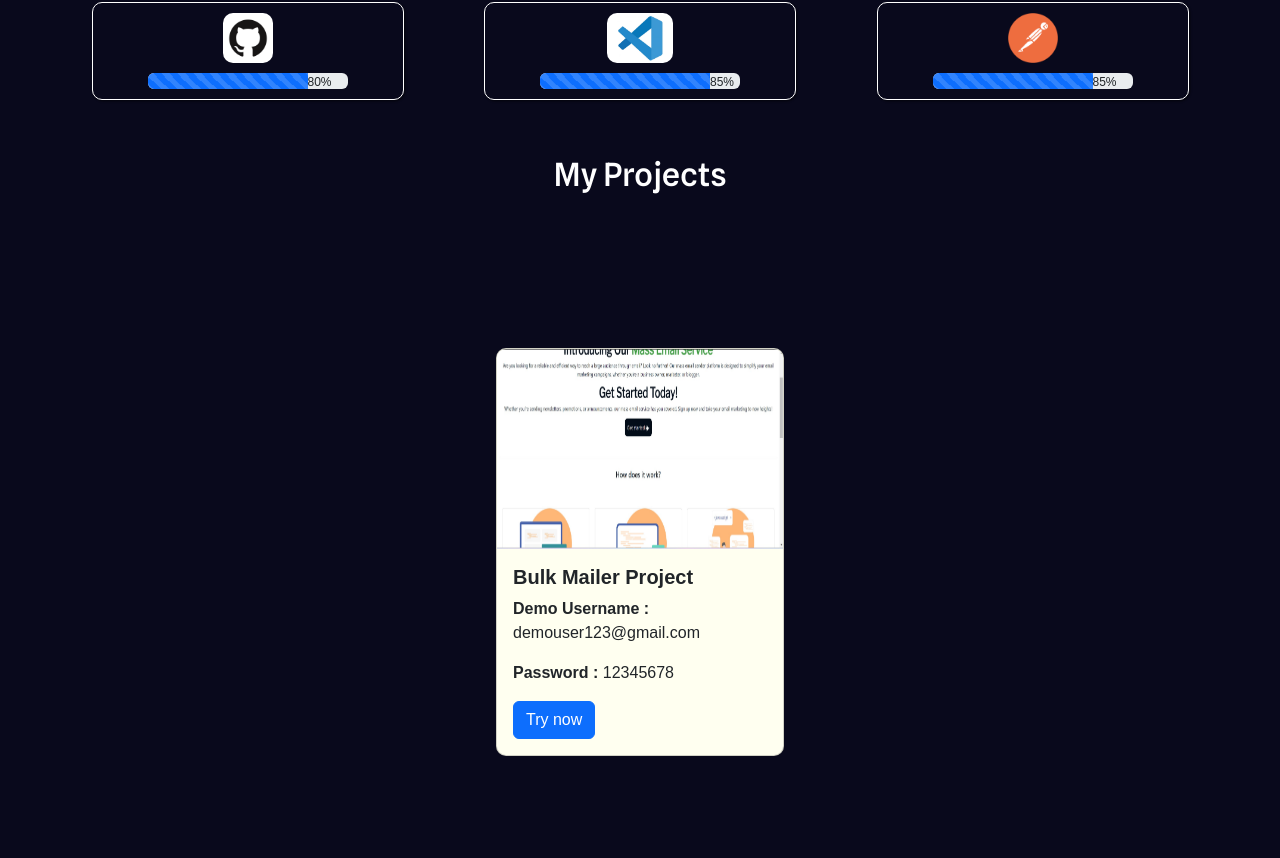
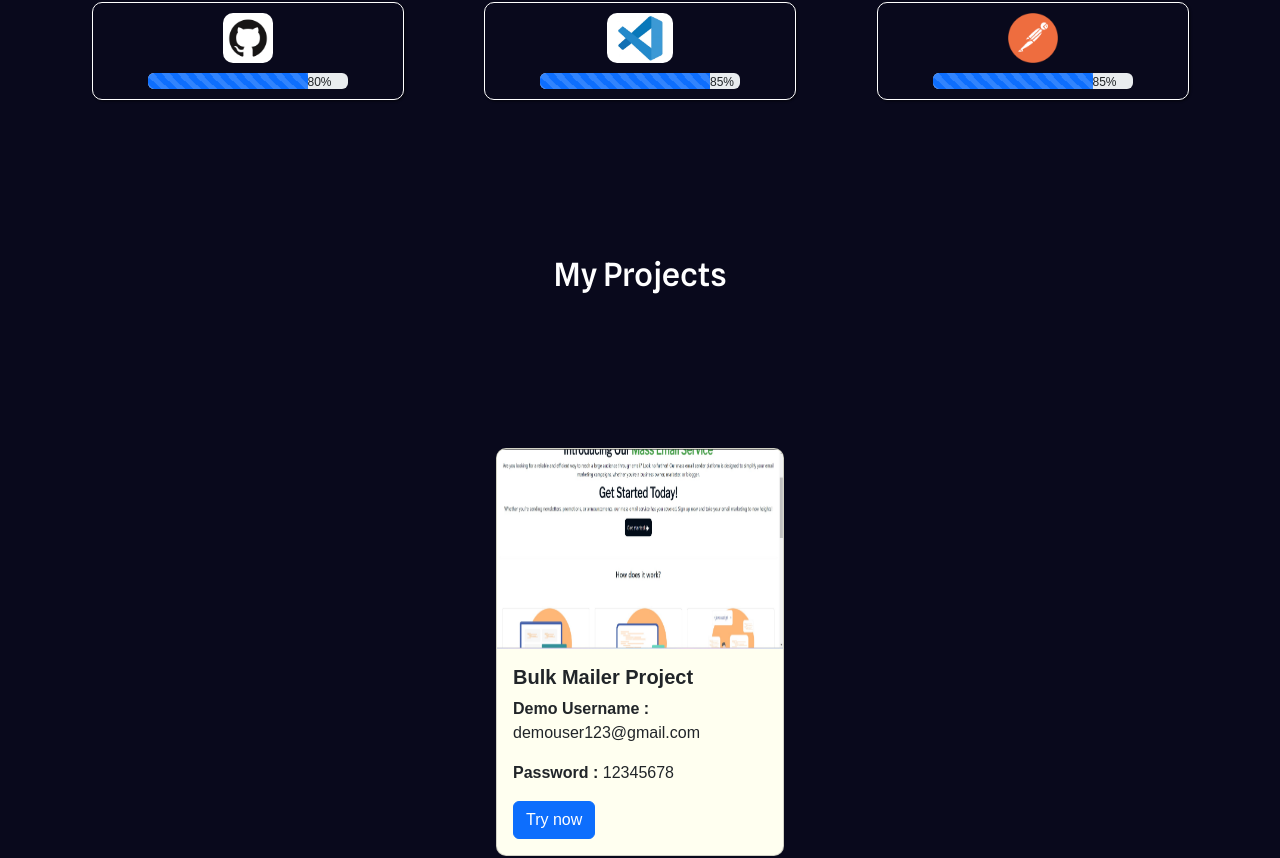
Before and after one commit to Johnkevincsjk/Kevin-s-Portfolio, a React (Create React App) app: page / in a window 1280 px wide. Shown: the part 2300-3158 px from the top of the page. Built offline with nearby package versions, Linux system fonts and the light colour scheme.

Commit message:
header position adjusted

```diff
--- a/src/Projects/Projects.css
+++ b/src/Projects/Projects.css
@@ -4,8 +4,12 @@
 .Project_body {
     height: auto;
     width: 100%;
-
+    display: flex;
+    flex-direction: column;
+    justify-content: center;
+    align-items: center;
     background-color: #09091c;
+    padding-top: 100px;
 
 
 }
```
